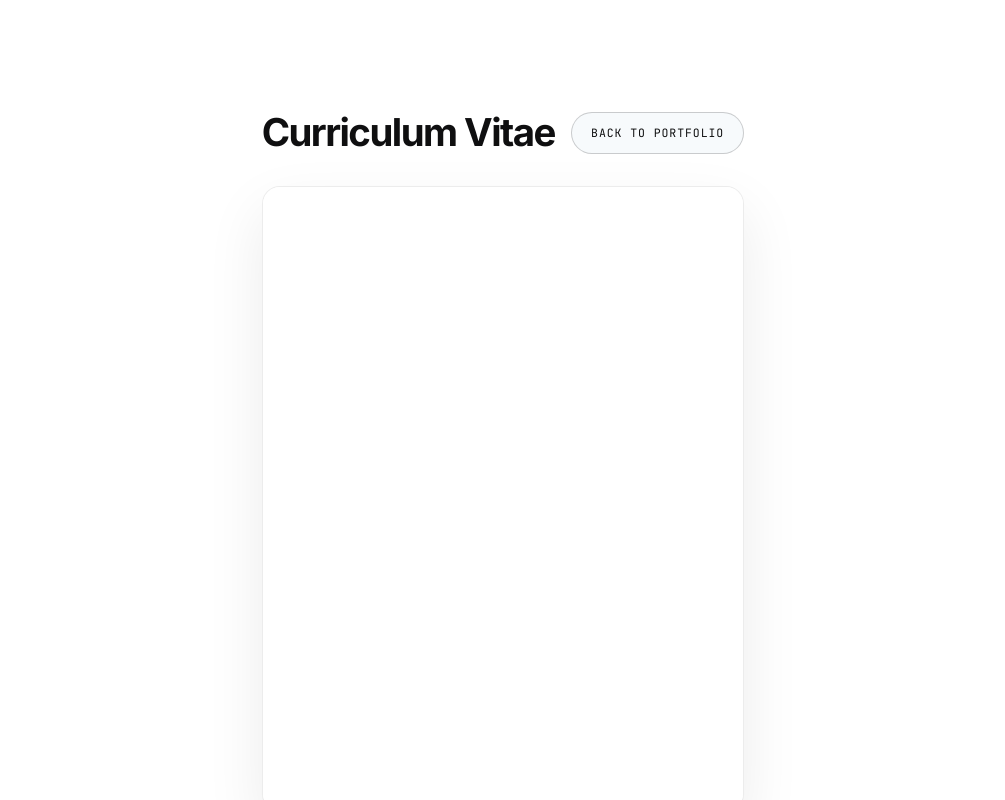
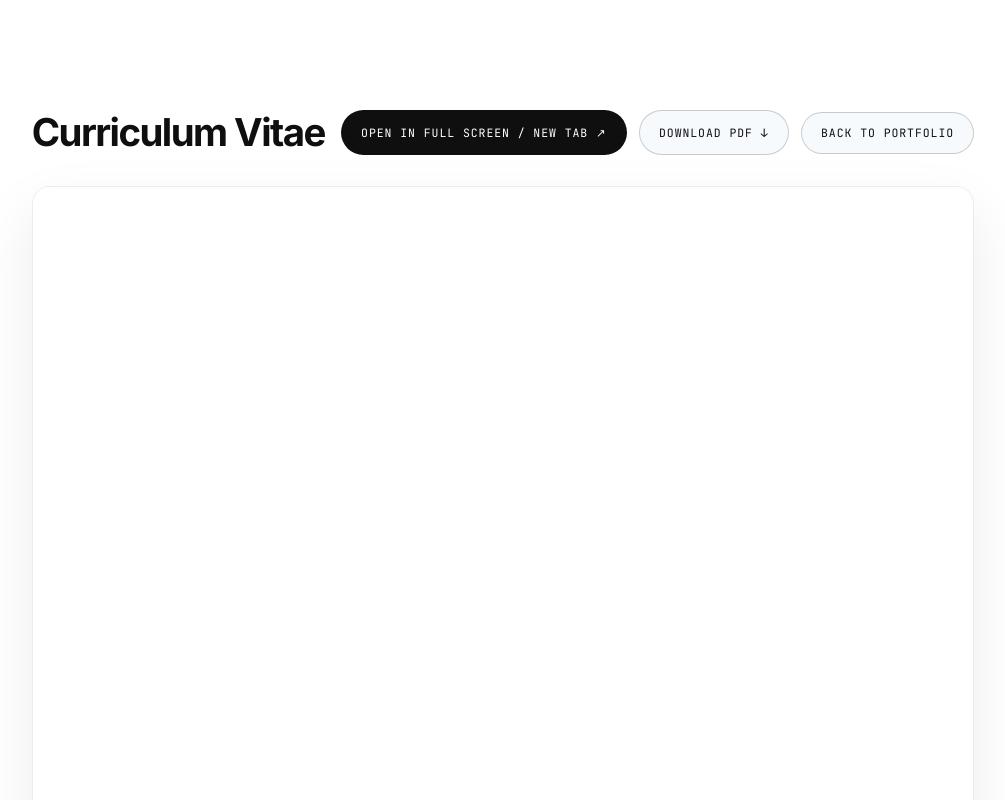
Before and after one commit to FadzaiMumbariki/Portfolio, a React (Vite) app: page / in a window 1280 px wide. Both pictures are taken after a click on the button "View CV". Shown: the top 800 px of the page, without its empty margins (137-1142 px from the left). Built offline with nearby package versions, Linux system fonts and the light colour scheme.

Commit message:
Update CV document and enhance CV viewer with direct fullscreen view and download options

```diff
--- a/src/CVPage.jsx
+++ b/src/CVPage.jsx
@@ -26,6 +26,36 @@ const Title = styled.h2`
   font-size: clamp(1.6rem, 3vw, 2.4rem);
   letter-spacing: -0.04em;
   margin: 0;
+`;
+
+const Actions = styled.div`
+  display: flex;
+  align-items: center;
+  gap: 0.75rem;
+  flex-wrap: wrap;
+`;
+
+const ActionButton = styled.a`
+  border: 1px solid ${({ theme }) => theme.colors.ruleStrong};
+  background: ${({ theme, $primary }) => ($primary ? theme.colors.ink : theme.colors.paper2)};
+  color: ${({ theme, $primary }) => ($primary ? theme.colors.paper : theme.colors.ink)};
+  border-radius: 999px;
+  padding: 0.8rem 1.2rem;
+  font-family: ${({ theme }) => theme.fonts.mono};
+  font-size: 0.72rem;
+  letter-spacing: 0.08em;
+  text-transform: uppercase;
+  text-decoration: none;
+  cursor: pointer;
+  display: inline-flex;
+  align-items: center;
+  gap: 0.5rem;
+  transition: all 0.2s ease;
+
+  &:hover {
+    background: ${({ theme, $primary }) => ($primary ? theme.colors.ink2 : theme.colors.paper)};
+    transform: translateY(-1px);
+  }
 `;
 
 const BackButton = styled.button`
@@ -57,7 +87,8 @@ const ViewerWrap = styled.div`
 
 const Viewer = styled.iframe`
   width: 100%;
-  min-height: 78vh;
+  min-height: 85vh;
+  height: 900px;
   border: 0;
   display: block;
   background: ${({ theme }) => theme.colors.paper};
@@ -68,9 +99,25 @@ const CVPage = ({ onBack }) => {
     <Page>
       <Header>
         <Title>Curriculum Vitae</Title>
-        <BackButton onClick={onBack} type="button">
-          Back to portfolio
-        </BackButton>
+        <Actions>
+          <ActionButton
+            href="./assets/CV.pdf"
+            target="_blank"
+            rel="noopener noreferrer"
+            $primary
+          >
+            Open in Full Screen / New Tab ↗
+          </ActionButton>
+          <ActionButton
+            href="./assets/CV.pdf"
+            download="Fadzai_Mumbariki_CV.pdf"
+          >
+            Download PDF ↓
+          </ActionButton>
+          <BackButton onClick={onBack} type="button">
+            Back to portfolio
+          </BackButton>
+        </Actions>
       </Header>
 
       <ViewerWrap>
--- a/src/portfolioData.js
+++ b/src/portfolioData.js
@@ -87,7 +87,7 @@ export const portfolioData = {
     references: [
       {
         name: "Tonderai Kawere",
-        email: "tonderaikawere@gmail.com",
+        email: "tonderai@uncommon.org",
         phone: "0782528050",
       },
       {
```
Also changed, not shown: public/assets/Screenshot 2026-08-31 114129.png (added), 1 other file (tests, documents, lock files or other folders).
